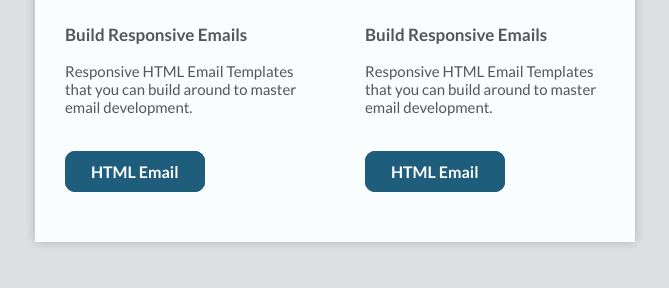
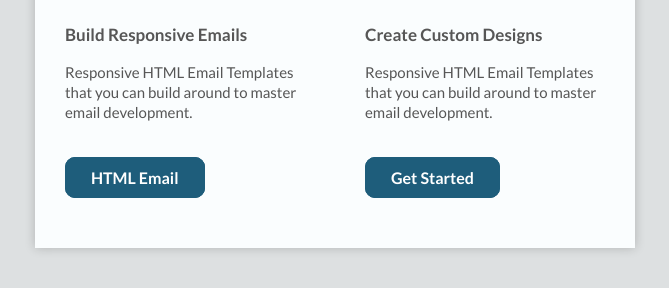
Before and after one commit to webstormcam/Responsive-HTML-EMAIL-UDEMY-Project, a plain HTML site: page index.html in a window 1280 px wide. Shown: the part 885-1173 px from the top of the page, without its empty margins (305-974 px from the left). Drawn offline with Linux system fonts and the light colour scheme.

Commit message:
Fixed the above body gap issue
Read my notebook for more information on how this gap with a background image above a column can happen

```diff
--- a/index.html
+++ b/index.html
@@ -36,16 +36,17 @@
 
         @media (prefers-color-scheme: dark) {}
     </style>
-    <!--[if (gte mso 9)| (IE)]>
+
+    <!--[if (gte mso 9)|(IE)]>
         <style type="text/css">
-            table{
-            border-collapse:collapse!important;
-            }
-            </style>
+            table{border-collapse:collapse !important;}
+        </style>
     <![endif]-->
+
 </head>
 
-<body style="Margin:0; padding: 0; min-width: 100%; background-color: #dde0e1;">
+<body style="Margin:0;padding:0;min-width:100%;background-color:#dde0e1;">
+
     <!--[if(gte mso 9)|(IE)]>
         <style type="text/css">
         body{background-color: #dde0e1 !important;}
@@ -283,7 +284,8 @@
                                                         <td style="padding:10px 10px 20px 10px ;">
                                                             <p style="font-size: 17px; font-weight:bold;">Build
                                                                 Responsive Emails</p>
-                                                            <p style="font-size: 15px; ">Responsive HTML Email Templates
+                                                            <p style="font-size: 15px; line-height: 20px; ">Responsive
+                                                                HTML Email Templates
                                                                 that you can build around to master email development.
                                                             </p>
                                                         </td>
@@ -311,6 +313,13 @@
                                         </tr>
                                     </table>
 
+                                    <!--[if (gte mso 9)| (IE)]>
+                                    </td> <td width="300" valign="top" style="padding:0;">
+
+                                    <![endif]-->
+
+
+
                                     <table class="column"
                                         style="border-spacing:0 ; vertical-align: top; width: 100%; max-width: 300px; display: inline-block;"
                                         role="presentation">
@@ -322,7 +331,7 @@
                                                     <tr>
                                                         <td>
                                                             <a href="https://example.com" target="_blank"><img
-                                                                    src="https://i.ibb.co/Tmg3qbV/man-teal.jpg" alt=""
+                                                                    src="https://i.ibb.co/nQn29Sg/woman-teal.jpg" alt=""
                                                                     width="260"
                                                                     style="max-width:260px; border-radius: 8px;"
                                                                     border="0"></a>
@@ -331,9 +340,10 @@
 
                                                     <tr>
                                                         <td style="padding:10px 10px 20px 10px ;">
-                                                            <p style="font-size: 17px; font-weight:bold;">Build
-                                                                Responsive Emails</p>
-                                                            <p style="font-size: 15px; ">Responsive HTML Email Templates
+                                                            <p style="font-size: 17px; font-weight:bold;">Create Custom
+                                                                Designs</p>
+                                                            <p style="font-size: 15px; line-height: 20px; ">Responsive
+                                                                HTML Email Templates
                                                                 that you can build around to master email development.
                                                             </p>
                                                         </td>
@@ -347,7 +357,7 @@
                                                                     <td style="border-radius: 10px;" bgcolor="#1e5d7b">
                                                                         <a href="https://example.com" target="_blank"
                                                                             style="font-size:16px; font-weight: bold; text-decoration: none; color: #ffffff; background-color: #1e5d7b; border: 1px solid #1e5d7b; border-radius: 10px; padding: 10px 25px; display: inline-block;">
-                                                                            HTML Email</a>
+                                                                            Get Started</a>
                                                                     </td>
                                                                 </tr>
                                                             </table>
```
